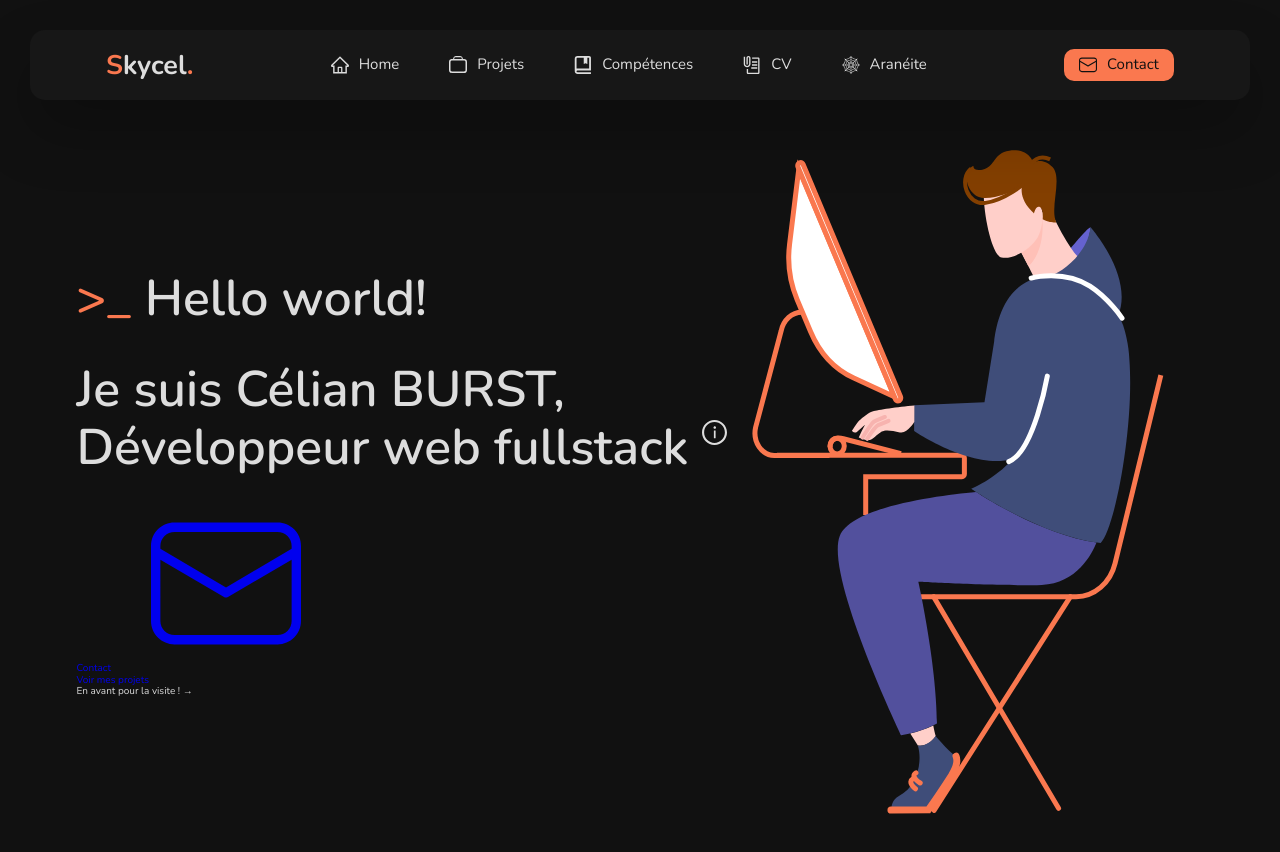
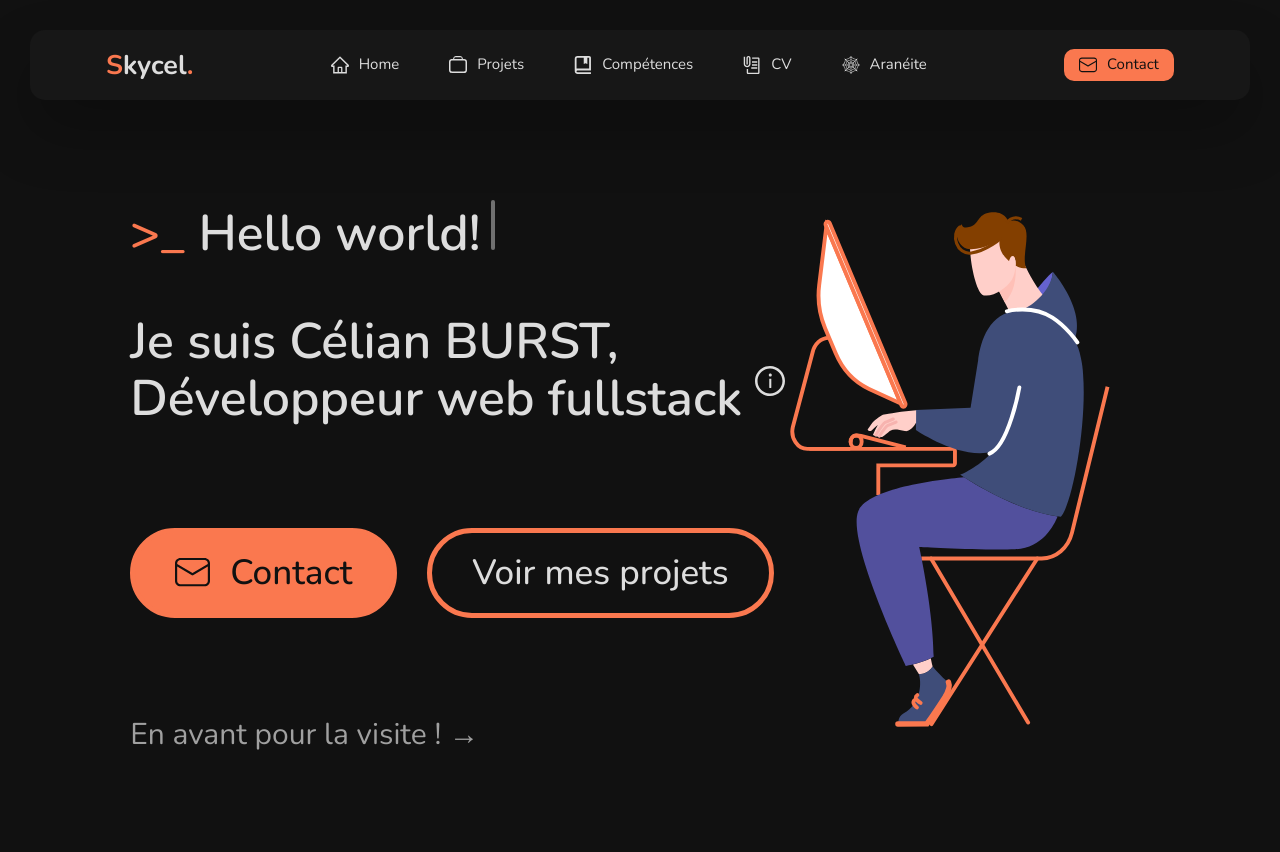
Before and after one commit to Skycel9/Portfolio, a website: page index.html in a window 1280 px wide. Drawn offline with nearby package versions, Linux system fonts and the light colour scheme.

Commit message:
Ajout de toute les denrières modification (hover, cursor effect, scrollbar)

```diff
--- a/public/assets/css/style.css
+++ b/public/assets/css/style.css
@@ -21,9 +21,7 @@ html {
   font-family: "Nunito", sans-serif; }
 
 body {
-  width: 100vw;
-  height: 150vh;
-  overflow-x: hidden;
+  width: 100%;
   background: #111111; }
 
 a {
@@ -37,13 +35,27 @@ span.nobr {
   white-space: nowrap; }
 
 main {
-  margin: 250px 5%; }
+  margin: 250px 10%; }
   @media screen and (max-width: 1600px) {
     main {
-      margin: 150px 5%; } }
+      margin: 150px 10%; } }
+
+body::-webkit-scrollbar {
+  width: 13px;
+  transition: width 0.5s ease-in-out; }
+
+body::-webkit-scrollbar-track {
+  background: #242424;
+  border-radius: 20px; }
+
+body::-webkit-scrollbar-thumb {
+  background-color: rgba(221, 221, 221, 0.3);
+  border-radius: 20px;
+  border: 3px solid #242424; }
 
 header {
-  width: calc(100% - 40px); }
+  width: calc(100% - 40px);
+  user-select: none; }
 
 nav.navbar {
   position: fixed;
@@ -100,14 +112,17 @@ nav.navbar {
     border-radius: 0 20px 20px 20px; }
     nav.navbar .links .item {
       margin: 0 2rem;
-      padding: 1.5rem;
-      cursor: pointer; }
+      cursor: pointer;
+      position: relative;
+      transform: none; }
     nav.navbar .links .item a {
       display: flex;
+      padding: 1.5rem;
       justify-content: center;
       align-items: center;
       color: #DDDDDD;
-      height: 100%; }
+      height: 100%;
+      transition: transform .3s ease-in-out, 0.3s ease-in-out; }
     nav.navbar .links .item.button {
       display: none;
       color: #111111; }
@@ -115,11 +130,15 @@ nav.navbar {
       margin: 0 5px 0 0;
       width: 2.8em;
       height: 2.8rem;
-      transition: all 0.5s ease-in-out; }
+      transition: width 0.5s ease-in-out, height 0.5s ease-in-out; }
     nav.navbar .links .item a p {
       opacity: 1;
       max-width: 150px;
       transition: opacity 0.2s 0.3s ease-in-out, max-width 0.4s ease-in-out; }
+    nav.navbar .links .item a:hover,
+    nav.navbar .links .item:focus a, nav.navbar .links .item:target {
+      transform: scale(1.2) rotate(-2deg);
+      color: #9c96ff; }
   nav.navbar .right-container {
     height: 100%;
     display: flex;
@@ -151,12 +170,17 @@ nav.navbar {
     padding: 1rem 2rem;
     background: #FA784F;
     border-radius: 1rem;
-    transition: all 0.5s ease-in-out; }
+    box-shadow: none;
+    transition: all 0.5s ease-in-out, box-shadow .3s ease-in-out; }
     nav.navbar .button .icon,
     nav.navbar .links .button .icon {
       width: 2.8rem;
       height: 2.8rem;
       margin: 0 15px 0 0; }
+    nav.navbar .button:hover,
+    nav.navbar .links .button:hover {
+      background: #f96536;
+      box-shadow: 5px 5px rgba(250, 120, 79, 0.2); }
   @media screen and (max-width: 1800px) {
     nav.navbar {
       margin: 30px;
@@ -173,7 +197,7 @@ nav.navbar {
     nav.navbar .button,
     nav.navbar .links .button {
       font-size: 2rem;
-      padding: .7rem 1.5rem; }
+      padding: 0.7rem 1.5rem; }
       nav.navbar .button .icon,
       nav.navbar .links .button .icon {
         width: 2.3rem;
@@ -200,7 +224,8 @@ nav.navbar {
       font-size: 2.5rem; }
     nav.navbar .links .item {
       font-size: 1.5rem;
-      margin: 0 0.4rem;
+      margin: 0 0.4rem; }
+    nav.navbar .links .item a {
       padding: 1rem; }
     nav.navbar .links .item a .icon {
       width: 1.8rem;
@@ -259,8 +284,9 @@ nav.navbar {
         height: 1.8rem; }
       nav.navbar .links .item {
         font-size: 0;
-        padding: 1.5rem;
-        transition: font-size .5s ease-in-out; }
+        transition: font-size 0.5s ease-in-out; }
+      nav.navbar .links .item a {
+        padding: 1.5rem; }
       nav.navbar .links .item a .icon {
         height: 0; }
       nav.navbar .links .item a p {
@@ -322,14 +348,73 @@ header.banner {
   flex-wrap: wrap; }
   header.banner .title {
     font-size: 5rem;
-    font-weight: 600; }
+    font-weight: 600;
+    margin: 50px 0; }
     header.banner .title span {
       color: #FA784F; }
     header.banner .title span.nobr {
       color: #DDDDDD; }
     header.banner .title sup .icon {
-      width: 2.5rem;
-      height: 2.5rem; }
+      width: 3rem;
+      height: 3rem; }
+    header.banner .title .cursor {
+      height: 5rem;
+      width: 4px;
+      background: #DDDDDD;
+      display: inline-block;
+      margin-left: 10px;
+      border-radius: 5px;
+      animation: linear cursor-blink 1.5s infinite; }
+  header.banner .cta-container {
+    display: flex;
+    align-items: center;
+    justify-content: start;
+    margin: 100px 0; }
+    header.banner .cta-container .button {
+      font-size: 3.5rem;
+      font-weight: 500;
+      display: flex;
+      align-items: center;
+      justify-content: center;
+      color: #111111;
+      padding: 2rem 4rem;
+      border-radius: 50px;
+      border: 5px solid #FA784F; }
+    header.banner .cta-container .button .icon {
+      width: 3.5rem;
+      height: 3.5rem;
+      margin: 0 20px 0 0; }
+    header.banner .cta-container .button.primary {
+      background: #FA784F;
+      margin-right: 30px; }
+    header.banner .cta-container .button.secondary {
+      color: #DDDDDD; }
+  header.banner .text {
+    color: #A0A0A0;
+    font-size: 3rem;
+    margin: 40px 0;
+    width: fit-content; }
+    header.banner .text span {
+      margin: 0;
+      transition: margin .5s ease-in-out; }
+    header.banner .text:hover span {
+      margin-left: 20px; }
+  header.banner .right img {
+    width: 25vw; }
+
+@keyframes cursor-blink {
+  0% {
+    opacity: 0; }
+  30% {
+    opacity: 0; }
+  40% {
+    opacity: 1; }
+  60% {
+    opacity: 1; }
+  70% {
+    opacity: 0; }
+  100% {
+    opacity: 0; } }
 
 /*
 Contact
```
